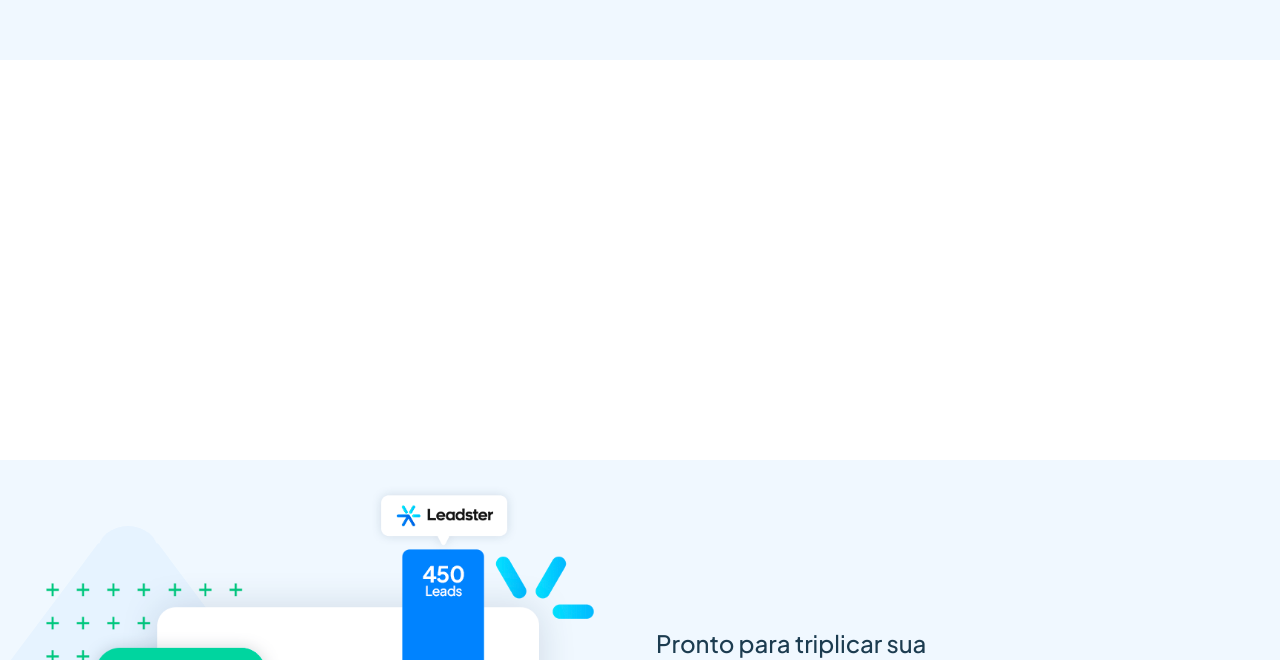
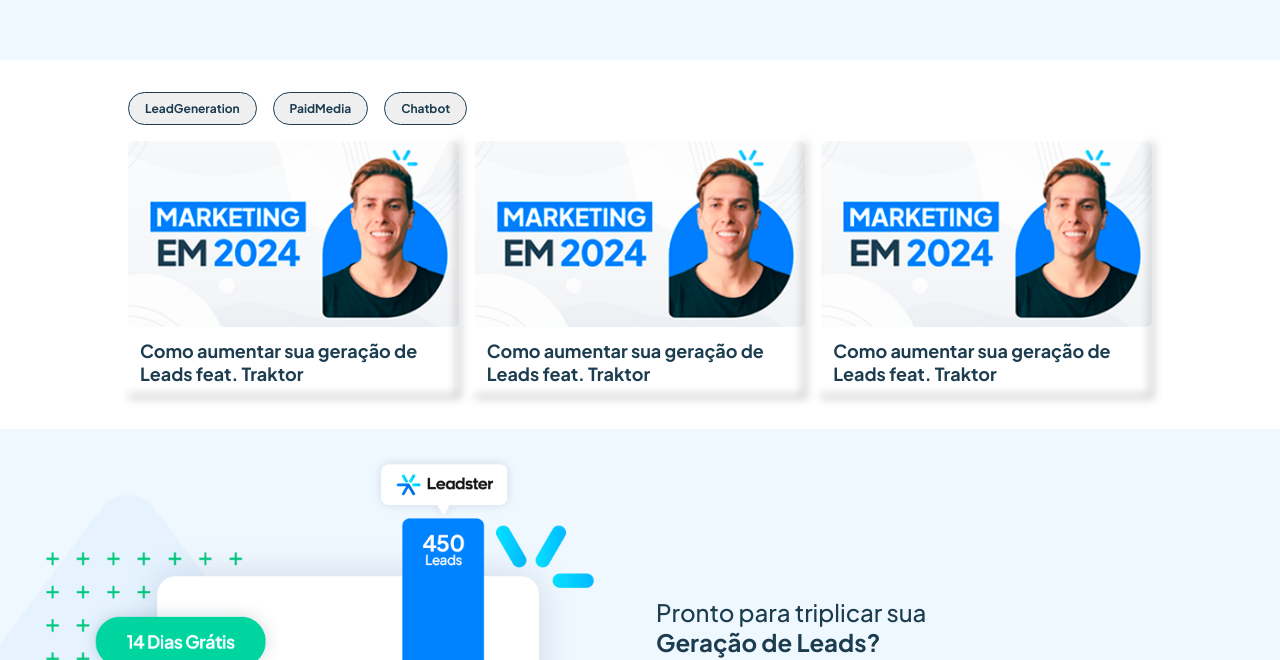
Before and after one commit to thetunnes/technical-test-leadster, a Next.js app: page / in a window 1280 px wide. Shown: the part 692-1352 px from the top of the page. Built offline with nearby package versions, Linux system fonts and the light colour scheme; data requests are answered from the project's data file.

Commit message:
Start component ListVideos, creating a json-server to fetch videos and list with buttons nav

```diff
--- /dev/null
+++ b/db-video.json
@@ -0,0 +1,7 @@
+{
+  "videos": [
+    { "id": 1, "title": "Como aumentar sua geração de Leads feat. Traktor", "video_url": "https://www.youtube.com/watch?v=w9xS4v98T9o&t=921s", "tags": ["leadGeneration", "paidMedia", "chatbot"]},
+    { "id": 2, "title": "Como aumentar sua geração de Leads feat. Traktor", "video_url": "https://www.youtube.com/watch?v=WdUnEtKc61Q", "tags": ["leadGeneration", "chatbot"]},
+    { "id": 3, "title": "Como aumentar sua geração de Leads feat. Traktor", "video_url": "https://www.youtube.com/watch?v=o7qnEYyC9Pg", "tags": ["leadGeneration", "paidMedia"]}
+  ]
+}
--- a/src/components/Button.tsx
+++ b/src/components/Button.tsx
@@ -20,7 +20,7 @@
   ${(props) =>
     props.smallText
       ? css`
-          padding: 0.5rem;
+          padding: 0.5rem 1rem;
           font-size: 0.75rem;
         `
       : css`
@@ -54,8 +54,9 @@
 
 interface ButtonProps extends ButtonHTMLAttributes<HTMLButtonElement> {
   children: ReactNode
-  active: boolean
-  smallText: boolean
+  active?: boolean
+  smallText?: boolean
+  key?: string
 }
 export function Button({
   children,
--- /dev/null
+++ b/src/components/ListVideos/index.tsx
@@ -0,0 +1,106 @@
+import { useEffect, useMemo, useState } from 'react'
+import {
+  BoxVideo,
+  HeaderNavVideos,
+  ListVideosContainer,
+  ListVideosWrapper,
+} from './styles'
+import Image from 'next/image'
+import ThumbnailVideo from '@/assets/thumbnail.png'
+import { Button } from '../Button'
+
+interface IVideo {
+  id: number
+  title: string
+  video_url: string
+  tags: Array<string>
+}
+
+interface ITagsNav {
+  [key: string]: boolean
+}
+
+export function ListVideos() {
+  const [videos, setVideos] = useState<IVideo[]>([])
+  const [tagsToNav, setTagsToNav] = useState<ITagsNav>({})
+  const [isLoading, setIsLoading] = useState(true)
+
+  async function fetchJsonAPI() {
+    setIsLoading(true)
+    await fetch('http://localhost:3004/videos', {
+      method: 'GET',
+    })
+      .then(async (response) => await response.json())
+      .then((data: IVideo[]) => {
+        const allTags = data.reduce((acc, video) => {
+          for (const tag of video.tags) {
+            if (!acc[tag]) {
+              acc = {
+                ...acc,
+                [tag]: false,
+              }
+            }
+          }
+          return acc
+        }, {} as ITagsNav)
+
+        setVideos(data)
+        setTagsToNav(allTags)
+        setIsLoading(false)
+      })
+  }
+
+  function filterByTag(tag: string) {
+    setTagsToNav((prev) => ({
+      ...prev,
+      [tag]: !prev[tag],
+    }))
+  }
+
+  const videosFiltered = useMemo(() => {
+    console.log('Um teste')
+    if (tagsToNav.length) {
+      return videos
+    }
+
+    return videos
+  }, [tagsToNav, videos])
+
+  useEffect(() => {
+    fetchJsonAPI()
+  }, [])
+
+  return (
+    <ListVideosContainer>
+      <div>
+        {isLoading ? (
+          <p>Carregando...</p>
+        ) : videos.length ? (
+          <>
+            <HeaderNavVideos>
+              {Object.keys(tagsToNav).map((tag) => (
+                <Button
+                  key={tag}
+                  onClick={() => filterByTag(tag)}
+                  active={tagsToNav[tag]}
+                >
+                  {tag}
+                </Button>
+              ))}
+            </HeaderNavVideos>
+            <ListVideosWrapper>
+              {videosFiltered.map((video) => (
+                <BoxVideo key={video.id}>
+                  <Image src={ThumbnailVideo} alt="" />
+                  <p>{video.title}</p>
+                </BoxVideo>
+              ))}
+            </ListVideosWrapper>
+          </>
+        ) : (
+          <p>Não foi possível listar livros</p>
+        )}
+      </div>
+    </ListVideosContainer>
+  )
+}
--- /dev/null
+++ b/src/components/ListVideos/styles.ts
@@ -0,0 +1,98 @@
+import styled from 'styled-components'
+
+export const ListVideosContainer = styled.section`
+  width: 100%;
+  padding: 2rem 1rem;
+
+  > div {
+    width: 100%;
+    max-width: 1024px;
+    margin: 0 auto;
+    display: flex;
+    flex-direction: column;
+    justify-content: center;
+    gap: 1rem;
+  }
+`
+
+export const HeaderNavVideos = styled.header`
+  width: 100%;
+  display: flex;
+  align-items: center;
+  gap: 1rem;
+
+  > button {
+    font-family: 'JakartaBold';
+    text-transform: capitalize;
+  }
+`
+export const ListVideosWrapper = styled.div`
+  width: 100%;
+  display: grid;
+  align-items: center;
+  justify-content: center;
+  grid-template-columns: repeat(3, 1fr);
+  grid-gap: 1rem;
+
+  @media screen and (max-width: 700px) {
+    grid-template-columns: repeat(2, 1fr);
+  }
+  @media screen and (max-width: 400px) {
+    grid-template-columns: 1fr;
+  }
+`
+
+export const BoxVideo = styled.button`
+  border: 0;
+  background-color: ${(props) => props.theme.colors.white};
+
+  border-radius: 6px;
+
+  display: flex;
+  flex-direction: column;
+  justify-content: flex-start;
+  position: relative;
+
+  &::before,
+  &::after {
+    content: '';
+    position: absolute;
+    background-color: rgb(0, 0, 0);
+    filter: blur(5px);
+    border-radius: 6px;
+  }
+  &::before {
+    top: 0;
+    bottom: 0;
+    right: 0;
+    width: 1px;
+  }
+
+  &::after {
+    content: '';
+    position: absolute;
+    background-color: rgb(0, 0, 0);
+    filter: blur(5px);
+    border-radius: 6px;
+  }
+  &::after {
+    left: 0;
+    right: 0;
+    bottom: 0;
+    height: 1px;
+  }
+
+  img {
+    width: 100%;
+    flex: 1;
+    border-radius: 6px;
+  }
+
+  > p {
+    font-family: 'JakartaBold';
+    font-size: 1.125rem;
+    text-align: left;
+    padding: 0.75rem;
+    flex: 1;
+  }
+`
--- a/src/pages/index.tsx
+++ b/src/pages/index.tsx
@@ -1,5 +1,6 @@
 import { DemoLeads } from '@/components/DemoLeads'
 import { Header } from '@/components/Header'
+import { ListVideos } from '@/components/ListVideos'
 import { MainBanner } from '@/components/MainBanner'
 import Head from 'next/head'
 import styled from 'styled-components'
@@ -18,7 +19,7 @@
       <Header />
       <main style={{ width: '100%', display: 'flex', flexDirection: 'column' }}>
         <MainBanner />
-        <div style={{ height: '400px', background: '#FFF' }}></div>
+        <ListVideos />
         <DemoLeads />
         <div style={{ height: '400px', background: '#FFF' }}></div>
       </main>
```
Also changed, not shown: package.json (+5 -2 lines), 1 other file (tests, documents, lock files or other folders).
